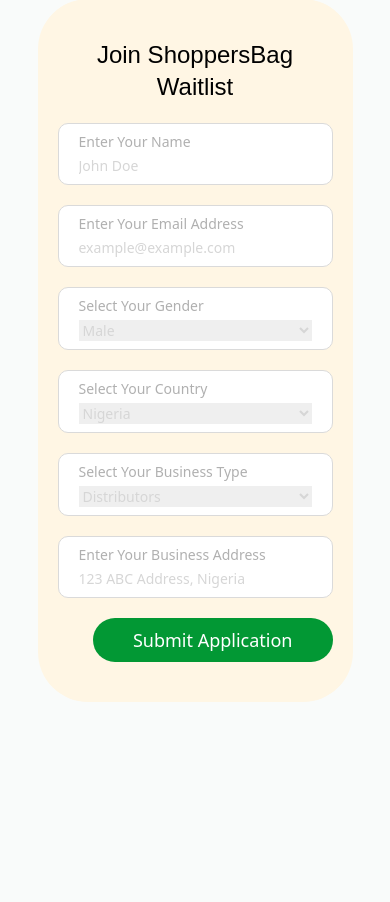
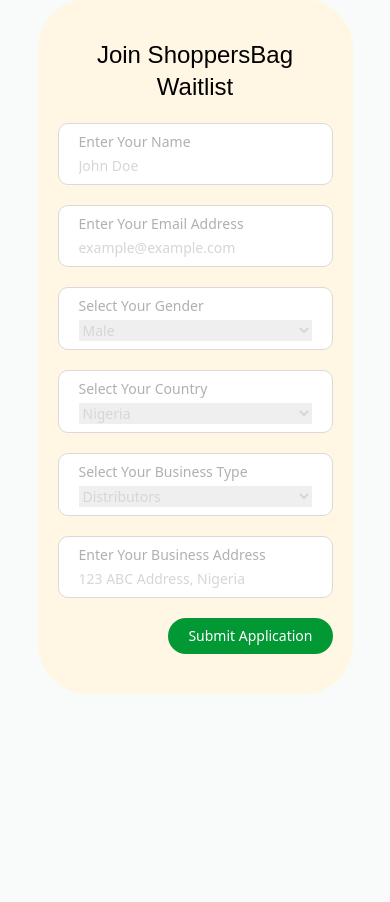
Before and after one commit to prezine/shoppersbag.co, a PHP site: page /contact.php in a window 390 px wide. Shown: the part 1575-2477 px from the top of the page. Run offline with PHP 8.4, Linux system fonts and the light colour scheme; style sheets or scripts are compiled from the project's sources; some libraries are stand-ins or nearby versions.

Commit message:
button size

```diff
--- a/widgets/waitlist.widget.php
+++ b/widgets/waitlist.widget.php
@@ -49,7 +49,7 @@
             </label>
         </div>
         <div class="flex justify-end">
-            <button class="bg-brandGreen4x w-fit rounded-fifty py-2 md:py-4 px-10 text-white text-lg sm:text-xl hover:scale-90 hover:shadow-sm transition-all duration-500 ease-in-out">Submit Application</button>
+            <button class="bg-brandGreen4x w-fit rounded-fifty py-2 md:py-4 px-5 sm:px-10 text-white text-sm sm:text-lg md:text-xl hover:scale-90 hover:shadow-sm transition-all duration-500 ease-in-out">Submit Application</button>
         </div>
     </form>
 </section>
```
